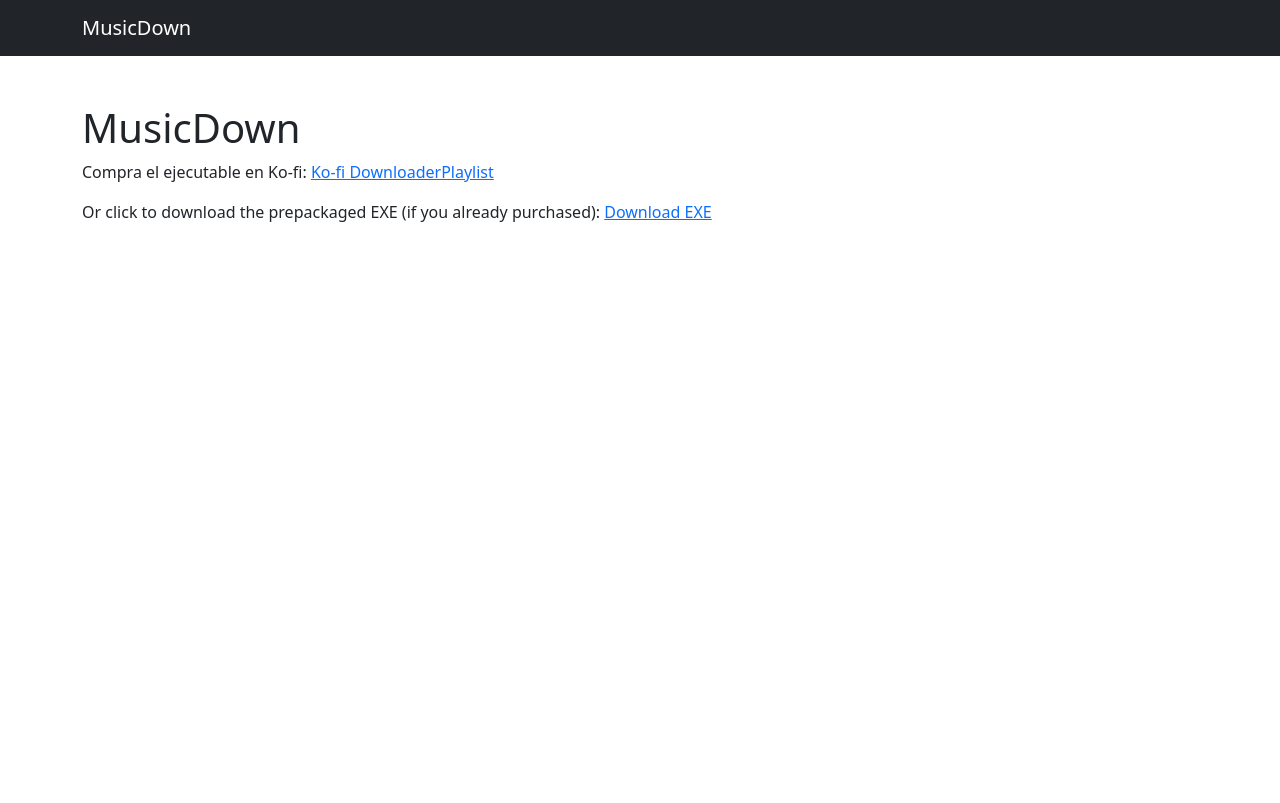
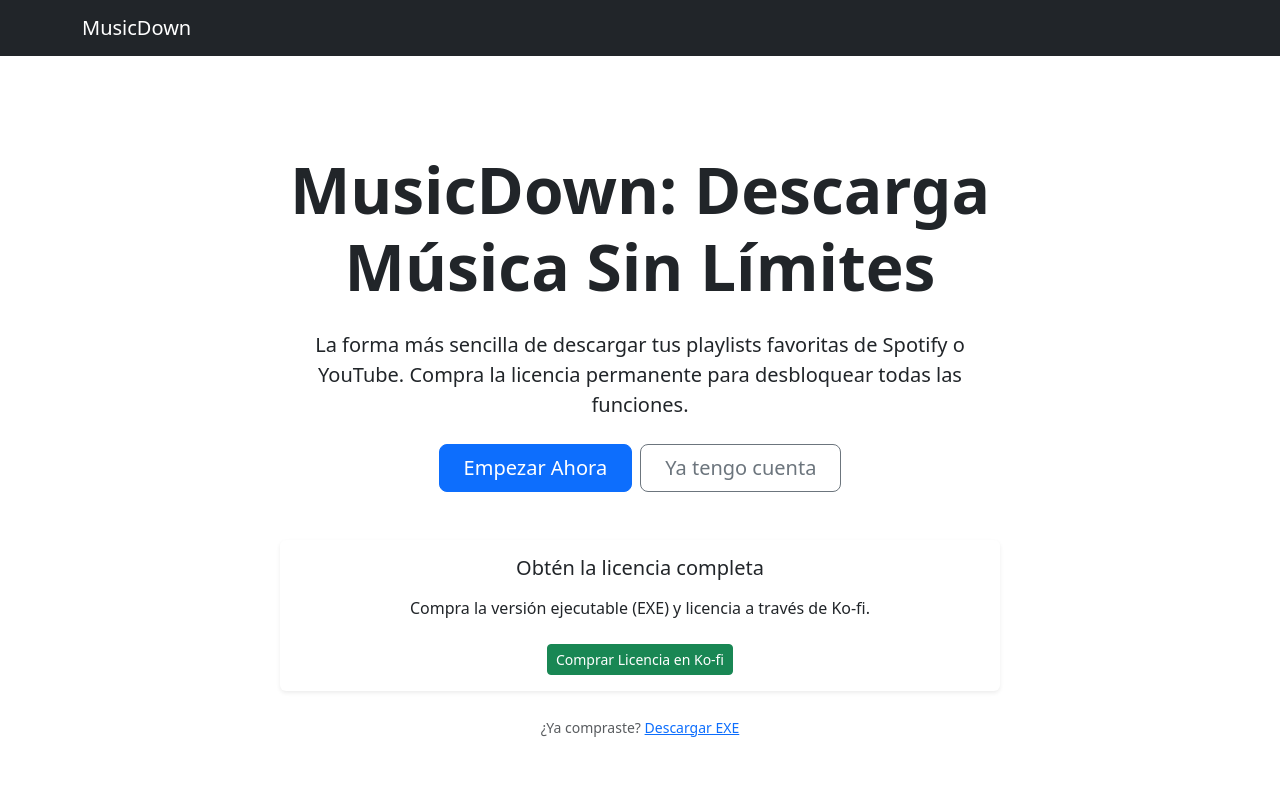
Before and after one commit to proyectomusic2025-eng/downloaderplaylist, a Django app: page / in a window 1280 px wide. Before the commit the page ends 222 px from the top, so only its background shows below. Run offline with Django 4.2, Linux system fonts and the light colour scheme; some libraries are stand-ins or nearby versions.

Commit message:
Update index.html

```diff
--- a/downloader/templates/downloader/index.html
+++ b/downloader/templates/downloader/index.html
@@ -1,6 +1,45 @@
-{% extends 'downloader/base.html' %}
+{% extends "downloader/base.html" %}
+{% load crispy_forms_tags %}
+{% load static %}
+
 {% block content %}
-<h1>MusicDown</h1>
-<p>Compra el ejecutable en Ko-fi: <a href="https://ko-fi.com/downloaderplaylist">Ko-fi DownloaderPlaylist</a></p>
-<p>Or click to download the prepackaged EXE (if you already purchased): <a href='{{ settings.PREPACKAGED_EXE_URL }}'>Download EXE</a></p>
-{% endblock %}
+<div class="container text-center py-5">
+    <div class="row">
+        <div class="col-lg-8 mx-auto">
+            <h1 class="display-3 fw-bold mb-4">MusicDown: Descarga Música Sin Límites</h1>
+            <p class="lead mb-4">
+                La forma más sencilla de descargar tus playlists favoritas de Spotify o YouTube.
+                Compra la licencia permanente para desbloquear todas las funciones.
+            </p>
+
+            {% if not user.is_authenticated %}
+            <div class="d-grid gap-2 d-sm-flex justify-content-sm-center mb-5">
+                <a href="{% url 'signup' %}" class="btn btn-primary btn-lg px-4 gap-3">Empezar Ahora</a>
+                <a href="{% url 'login' %}" class="btn btn-outline-secondary btn-lg px-4">Ya tengo cuenta</a>
+            </div>
+            {% else %}
+            <div class="d-grid gap-2 d-sm-flex justify-content-sm-center mb-5">
+                <a href="{% url 'dashboard' %}" class="btn btn-primary btn-lg px-4 gap-3">Ir a Dashboard</a>
+            </div>
+            {% endif %}
+
+            <div class="card shadow-sm border-0">
+                <div class="card-body">
+                    <h5 class="card-title mb-3">Obtén la licencia completa</h5>
+                    <p class="card-text">
+                        Compra la versión ejecutable (EXE) y licencia a través de Ko-fi.
+                    </p>
+                    <a href="{{ PREPACKAGED_EXE_URL }}" class="btn btn-success btn-sm mt-2" target="_blank">
+                        Comprar Licencia en Ko-fi
+                    </a>
+                </div>
+            </div>
+
+            <p class="mt-4 text-muted">
+                <small>¿Ya compraste? <a href="{% url 'download_exe' %}">Descargar EXE</a></small>
+            </p>
+
+        </div>
+    </div>
+</div>
+{% endblock content %}
```
